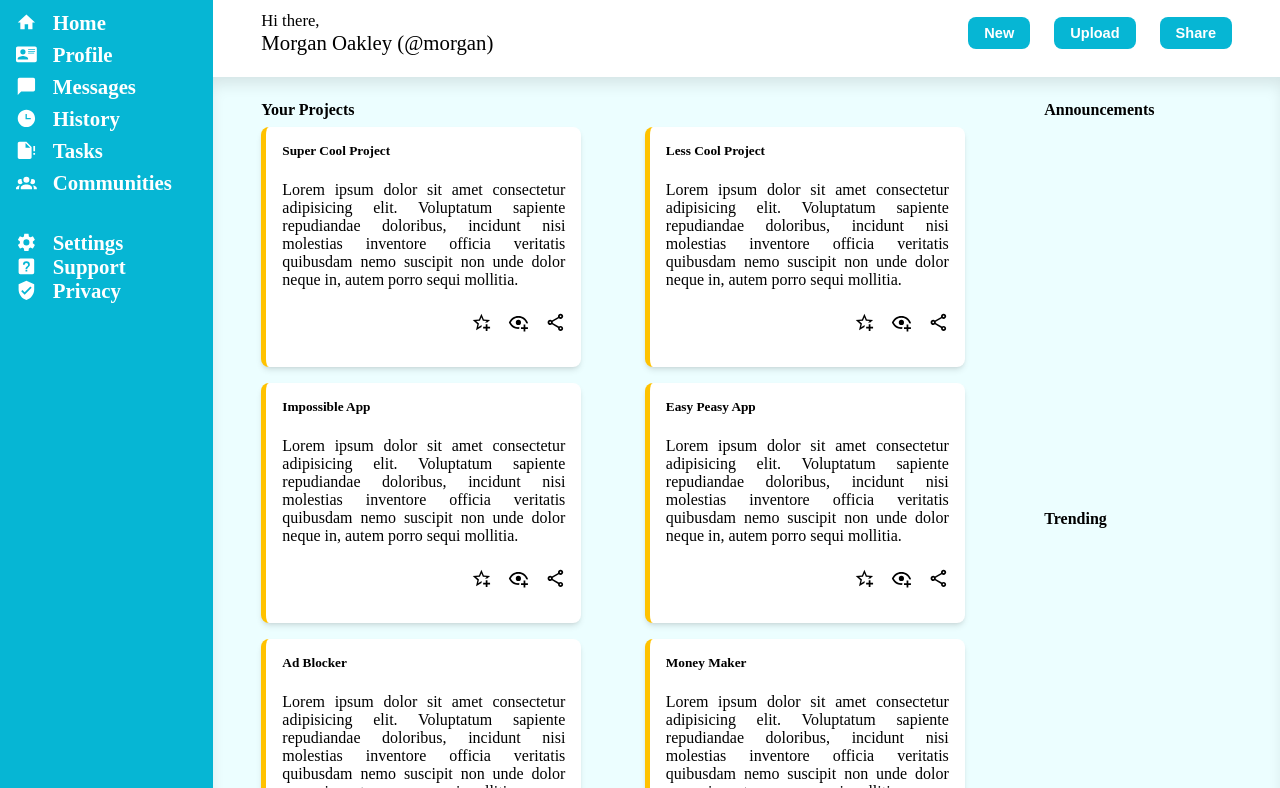
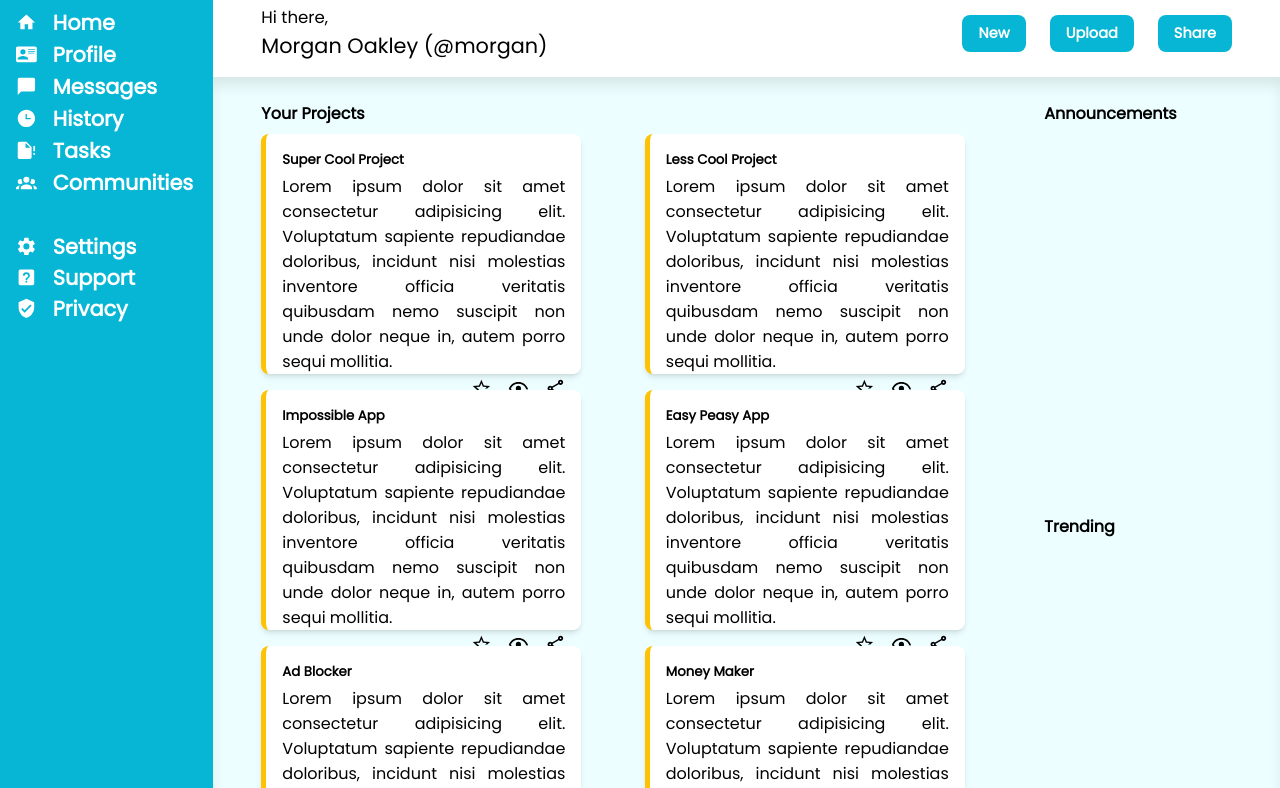
Before and after one commit to OndraSvec/admin-dashboard, a plain HTML site: page index.html in a window 1280 px wide. Shown: the part 83-871 px from the top of the page. Drawn offline with Linux system fonts and the light colour scheme.

Commit message:
Implement Poppins font-family

```diff
--- a/index.html
+++ b/index.html
@@ -5,6 +5,7 @@
     <meta http-equiv="X-UA-Compatible" content="IE=edge">
     <meta name="viewport" content="width=device-width, initial-scale=1.0">
     <link rel="stylesheet" href="style.css">
+    <link href='https://fonts.googleapis.com/css?family=Poppins' rel='stylesheet'>
     <title>Admin Dashboard</title>
 </head>
 <body>
--- a/style.css
+++ b/style.css
@@ -3,6 +3,8 @@
     padding: 0;
 
     box-sizing: border-box;
+
+    font-family: Poppins, sans-serif;
 }
 
 :root {
```
